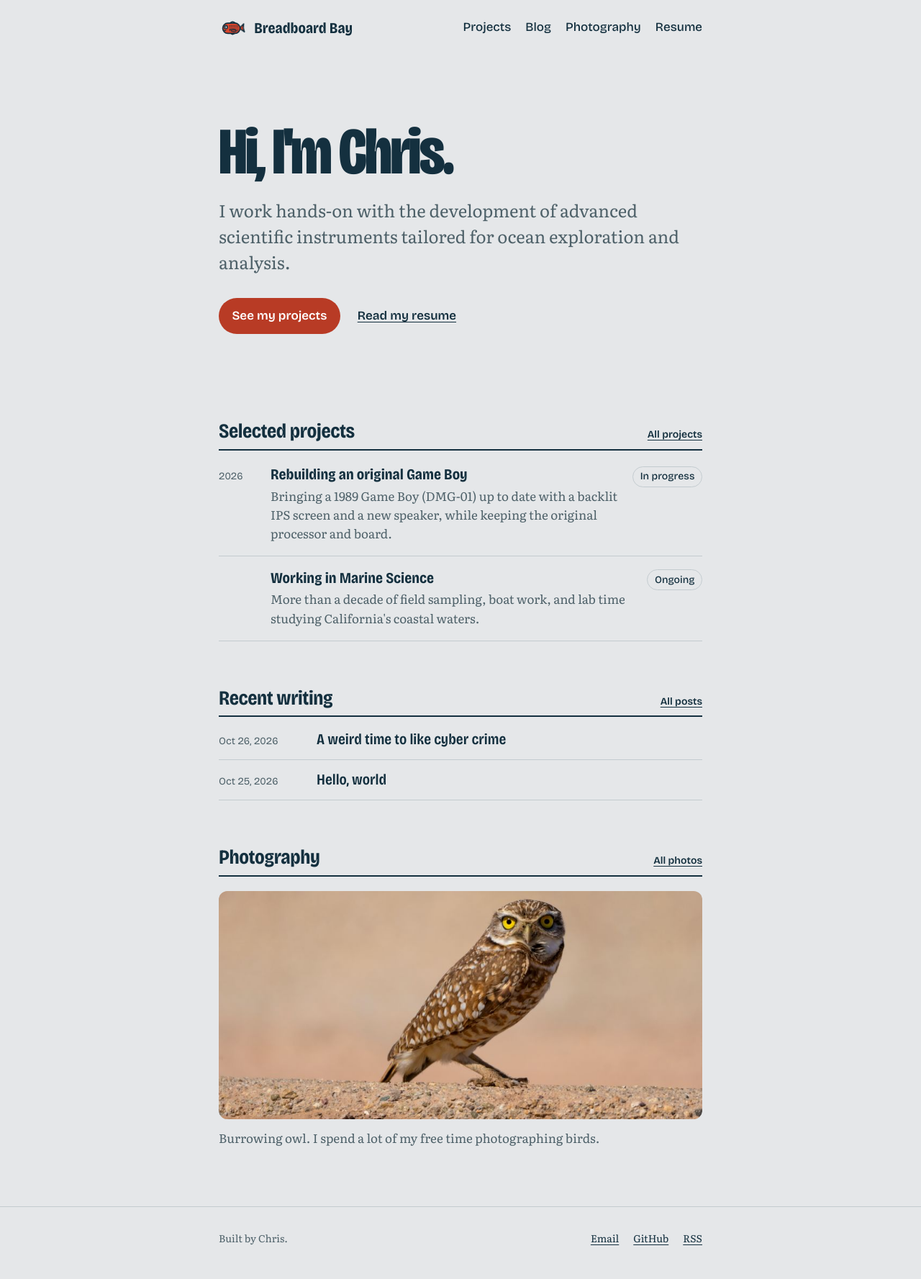
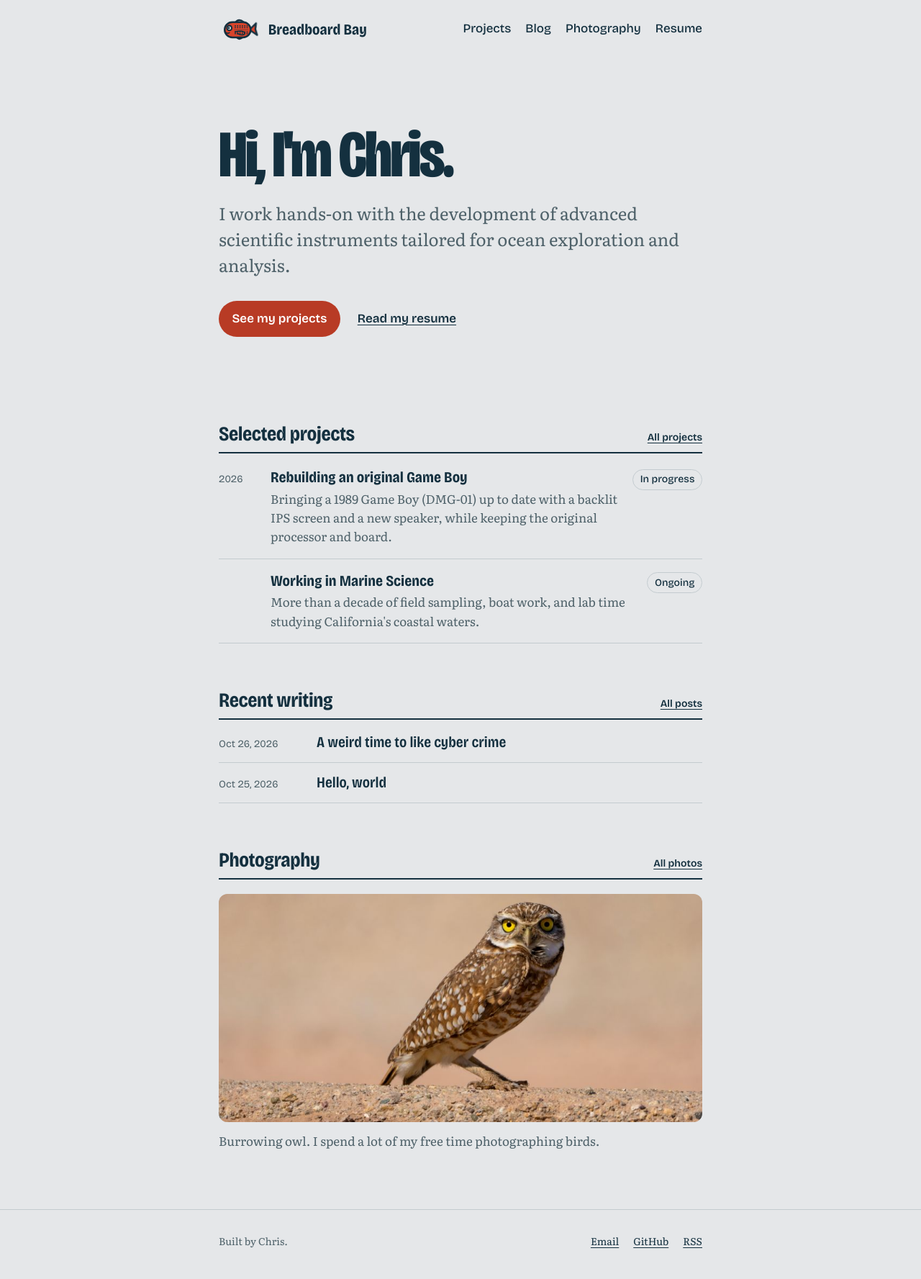
Before and after one commit to RobotCrabLab/Homepage, a Jekyll site: the page built from index.html, in a window 1280 px wide. Shown: the whole page at 72% size. Built offline with Jekyll 4.4.1, drawn with Linux system fonts in a browser that asks for light colours.

Commit message:
Make the header fish 50% larger
Co-Authored-By: Claude Opus 5.5 <noreply@anthropic.com>
Claude-Session: https://claude.ai/code/session_01MMDVxXAekaRt7NRydvis2Y

```diff
--- a/assets/css/style.css
+++ b/assets/css/style.css
@@ -117,7 +117,7 @@ img { max-width: 100%; height: auto; }
   font-family: var(--display); font-weight: 700; font-size: var(--step-1);
   font-variation-settings: "wdth" 82;
 }
-.mascot-mark { width: 2.475rem; height: auto; }
+.mascot-mark { width: 3.7rem; height: auto; }
 
 /* The header fish keeps swishing its tail. */
 .mascot-mark .fish-tail {
```
